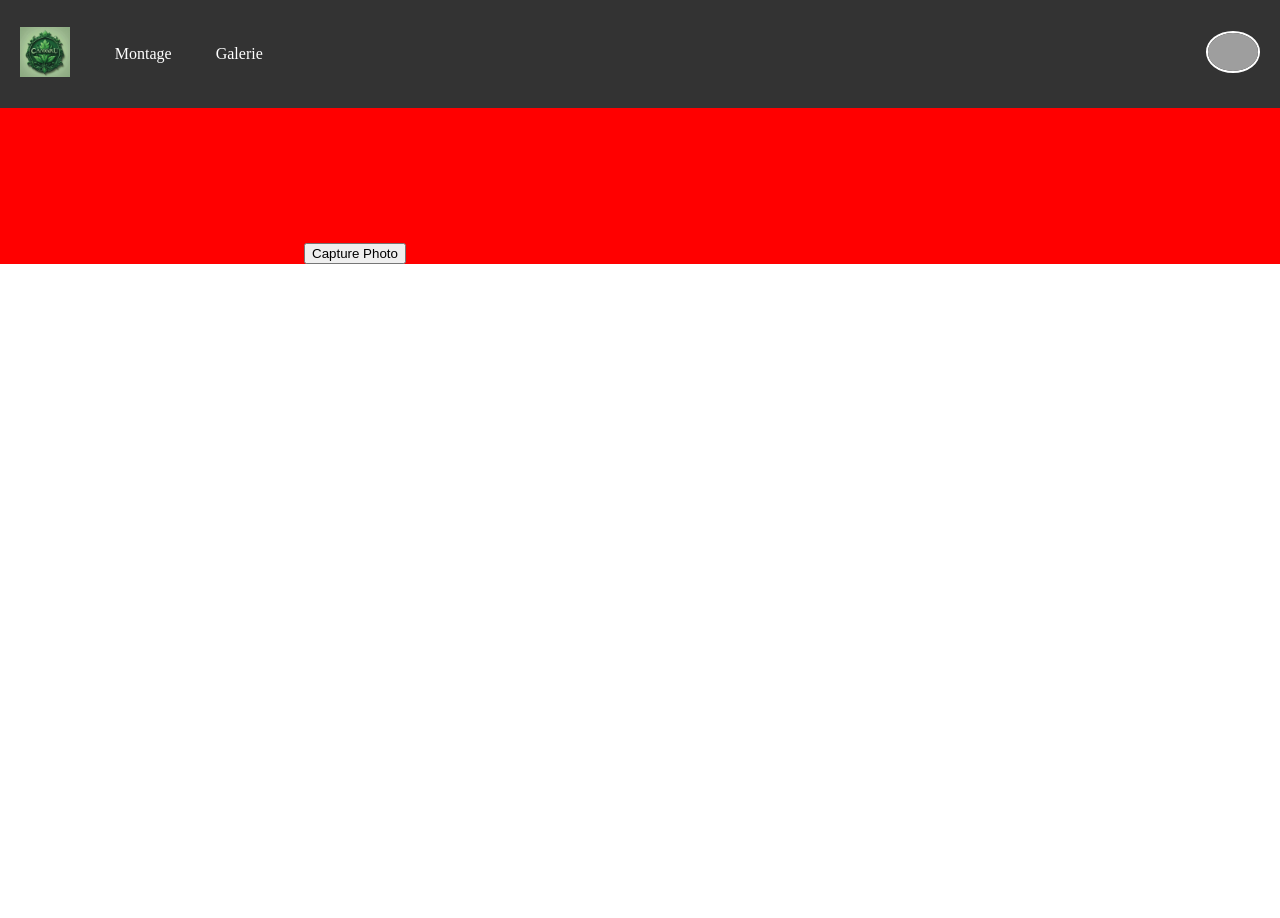
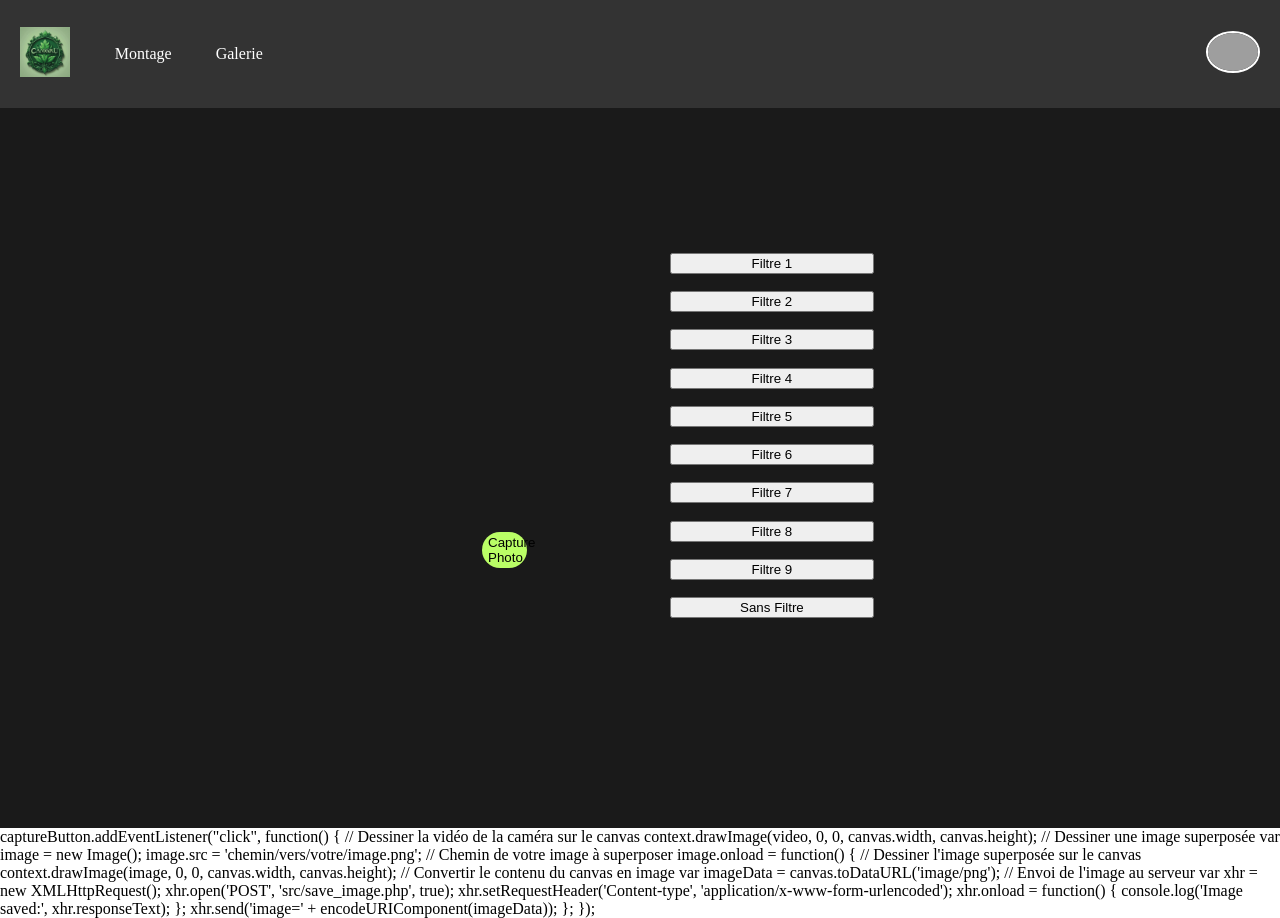
Before and after one commit to Maxime2i/Camagru, a PHP site: page /index.php?page=montage in a window 1280 px wide. Before the commit the page ends 264 px from the top, so only its background shows below. Run offline with PHP 8.4, Linux system fonts and the light colour scheme; grey boxes are pictures that could not be loaded.

Commit message:
add filter on image in server side :white_check_mark:

```diff
--- a/camagru/src/styles/montage.css
+++ b/camagru/src/styles/montage.css
@@ -1,14 +1,56 @@
-main{
-    background: red;
+ body{
+    overflow: hidden;
 }
 
-.videoElement {
-    width: 640px; /* Largeur prédéfinie */
-    height: 480px; /* Hauteur prédéfinie */
-    border: 1px solid black; /* Cadre */
+main{
+    background: #1A1A1A;
+    height: 90vh;
+
+   display: flex;
+    justify-content: center;
 }
 
-.newImg{
-    width: 50%;
-    height: auto;
+.cameraCol{
+    height: 90vh;
+    display: flex;
+    flex-direction: column;
+    justify-content: center;
+    align-items: center;
+
 }
+
+
+.videoElement {
+    border: 1px solid black;
+    position: relative;
+}
+
+.captureButton{
+    background: #BAFE66;
+    border: none;
+    border-radius: 20px;
+    margin-top: 5%;
+    height: 5%;
+    width: 15%;
+    cursor: pointer;
+}
+
+.filterCol{
+    width: 20%;
+    margin-left: 15px;
+    margin-top: 10%;
+    margin-bottom: 15%;
+    display: flex;
+    flex-direction: column;
+    justify-content: space-evenly;
+}
+
+
+.filterImage{
+    display: none;
+    position: absolute;
+}
+
+.filterButton{
+    width: 80%;
+}
--- a/camagru/src/views/montage.php
+++ b/camagru/src/views/montage.php
@@ -4,23 +4,39 @@
     <meta charset="UTF-8">
     <meta name="viewport" content="width=device-width, initial-scale=1.0">
     <title>Login</title>
-    <link rel="stylesheet" href="../styles/montage3.css">
+    <link rel="stylesheet" href="src/styles/montage.css">
 </head>
 <body>
     <?php include 'header.php'; ?>
     <main>
+        <div class="cameraCol">
             <video id="videoElement" autoplay></video>
-        <button id="captureButton">Capture Photo</button>
+            <button id="captureButton" class="captureButton">Capture Photo</button>
             <canvas id="canvas" style="display: none;"></canvas>
-        <img id="capturedImage" style="display: none;">
+            <img id="filterImage" class="filterImage">
             <form method="POST" name="form1">
                 <input name="hidden_data" id='hidden_data' type="hidden"/>
             </form>
+        </div>
+        <div class="filterCol">
+            <button id="filterButton" class="filterButton">Filtre 1</button>
+            <button id="filterButton2" class="filterButton">Filtre 2</button>
+            <button id="filterButton3" class="filterButton">Filtre 3</button>
+            <button id="filterButton4" class="filterButton">Filtre 4</button>
+            <button id="filterButton5" class="filterButton">Filtre 5</button>
+            <button id="filterButton6" class="filterButton">Filtre 6</button>
+            <button id="filterButton7" class="filterButton">Filtre 7</button>
+            <button id="filterButton8" class="filterButton">Filtre 8</button>
+            <button id="filterButton9" class="filterButton">Filtre 9</button>
+            <button id="filterButton10" class="filterButton">Sans Filtre</button>
+
+        </div>
     </main>
 </body>
 
 
 <script>
+    let SelectFilter = 0;
     document.addEventListener("DOMContentLoaded", function() {
     // Récupérer l'élément vidéo
     var video = document.getElementById("videoElement");
@@ -45,7 +61,84 @@
         var video = document.getElementById('videoElement');
         var canvas = document.getElementById('canvas');
         var context = canvas.getContext('2d');
-        context.drawImage(video, 0, 0, 640, 480);
+        context.drawImage(video, 0, 0, canvas.width, canvas.height);
+
+        var imageData = canvas.toDataURL('image/png');
+
+        var filterImage = new Image();
+        filterImage.src = 'filtre1.png';
+
+        filterImage.onload = function() {
+        // Dessiner l'image du filtre sur le canevas
+            context.drawImage(filterImage, 0, 0, canvas.width, canvas.height);
+
+            // Récupérer les données de l'image avec le filtre
+            var filteredImageData = canvas.toDataURL('image/png');
+
+            // Envoi des données au serveur
+            var xhr = new XMLHttpRequest();
+            xhr.open('POST', 'src/save_image.php', true);
+            xhr.setRequestHeader('Content-type', 'application/x-www-form-urlencoded');
+            xhr.onload = function() {
+                console.log('Images saved:', xhr.responseText);
+            };
+            xhr.send('image=' + encodeURIComponent(imageData) + '&filtered_image=' + encodeURIComponent(filteredImageData));
+        };
+    });
+
+
+
+
+    document.getElementById('filterButton').addEventListener('click', function() {
+            var img = new Image();
+            img.onload = function() {
+                document.getElementById('filterImage').src = img.src;
+                document.getElementById('filterImage').style.display = 'block';
+            };
+            img.src = 'filtre1.png';
+            SelectFilter = 1;
+        });
+
+    document.getElementById('filterButton2').addEventListener('click', function() {
+        var img = new Image();
+        img.onload = function() {
+            document.getElementById('filterImage').src = img.src;
+            document.getElementById('filterImage').style.display = 'block';
+        };
+        img.src = 'filtre2.png';
+        SelectFilter = 2;
+    });
+
+    document.getElementById('filterButton10').addEventListener('click', function() {
+        var img = new Image();
+        img.onload = function() {
+            document.getElementById('filterImage').src = img.src;
+            document.getElementById('filterImage').style.display = 'none';
+        };
+        img.src = 'filtre1.png';
+        SelectFilter = 0;
+    });
+
+
+
+});
+
+
+</script>
+</html>
+
+captureButton.addEventListener("click", function() {
+        // Dessiner la vidéo de la caméra sur le canvas
+        context.drawImage(video, 0, 0, canvas.width, canvas.height);
+
+        // Dessiner une image superposée
+        var image = new Image();
+        image.src = 'chemin/vers/votre/image.png'; // Chemin de votre image à superposer
+        image.onload = function() {
+            // Dessiner l'image superposée sur le canvas
+            context.drawImage(image, 0, 0, canvas.width, canvas.height);
+
+            // Convertir le contenu du canvas en image
             var imageData = canvas.toDataURL('image/png');
 
             // Envoi de l'image au serveur
@@ -56,9 +149,5 @@
                 console.log('Image saved:', xhr.responseText);
             };
             xhr.send('image=' + encodeURIComponent(imageData));
+        };
     });
-});
-
-
-</script>
-</html>
```
Also changed, not shown: camagru/src/save_image.php (+29 -11 lines), camagru/filtre1.png (added), camagru/filtre2.png (added). Lines whose indentation alone changed are shown as unchanged.
